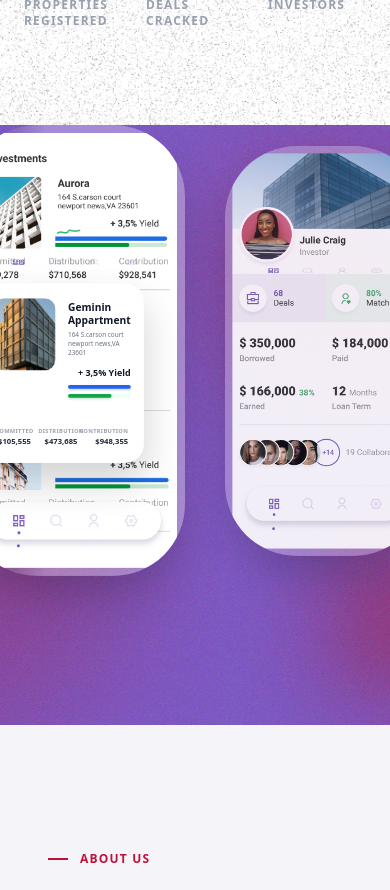
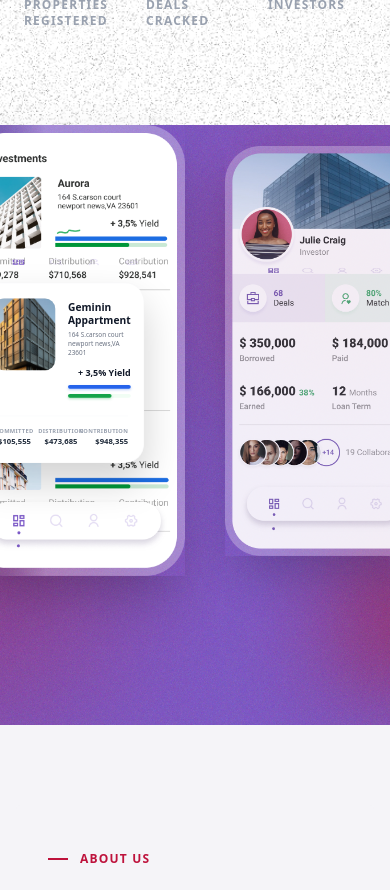
Before and after one commit to KalyadapuVamshiKrishna/lilypad, a Next.js app: page / in a window 390 px wide. Shown: the part 860-1750 px from the top of the page. Built offline with nearby package versions, Linux system fonts and the light colour scheme; a web font is replaced by a local one.

Commit message:
improve mobile ui

```diff
--- a/src/components/hero-section.tsx
+++ b/src/components/hero-section.tsx
@@ -170,16 +170,16 @@ export function HeroSection() {
 
         <div className="relative h-full w-full flex items-center justify-center lg:justify-start lg:pl-0">
 
-          <div className="relative z-20 flex gap-10 lg:-ml-110 xl:-ml-20 phone-wrapper-fix items-center">
+          <div className="relative z-20 flex gap-10 lg:-ml-110 xl:-ml-20 phone-wrapper-fix items-center md:mt-5 sm:mt-10 lg:mt-0">
 
             {/* PHONE 1 */}
-            <div className="relative w-[220px] sm:w-[260px] lg:w-[300px] xl:w-[340px] shrink-0 transition-transform duration-700 ease-out sm:my-6 md:mt-5">
+            <div className="relative w-[220px] sm:w-[260px] lg:w-[300px] xl:w-[340px] shrink-0 transition-transform duration-700 ease-out sm:my-6 md:mt-5 sm:mt-6">
               <Image
                 src="/images/hero-dashboard.png"
                 alt="Dashboard"
                 width={800}
                 height={1600}
-                className="w-full h-auto rounded-[4.5rem] sm:rounded-[2rem] shadow-2xl"
+                className="w-full h-auto md:rounded-[4.5rem] sm:rounded-[1rem] shadow-2xl"
               />
 
               <div className="absolute bottom-6 left-1/2 w-[85%] -translate-x-1/2 drop-shadow-md z-20">
@@ -204,7 +204,7 @@ export function HeroSection() {
                 alt="App Interface"
                 width={800}
                 height={1600}
-                className="w-full h-auto rounded-[4.5rem] sm:rounded-[2rem] shadow-2xl"
+                className="w-full h-auto md:rounded-[4.5rem] sm:rounded-[1rem] shadow-2xl"
               />
 
               <div className="absolute bottom-6 left-1/2 w-[85%] -translate-x-1/2 drop-shadow-md z-20">
```
